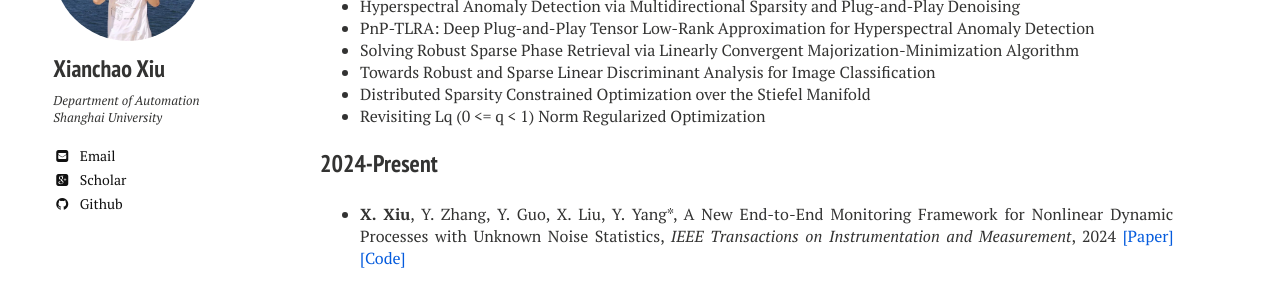
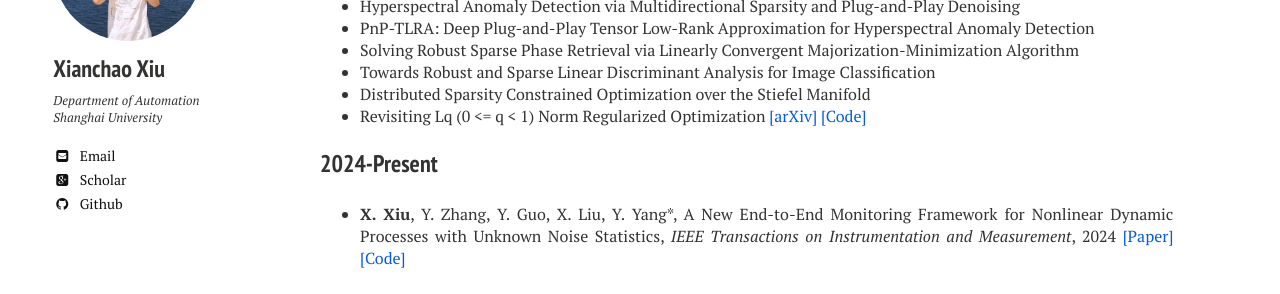
Before and after one commit to xianchaoxiu/xianchaoxiu.github.io, a Jekyll site: the page built from journals/index.md, in a window 1280 px wide. Shown: the part 181-475 px from the top of the page. Built offline with Jekyll 4.4.1, drawn with Linux system fonts in a browser that asks for light colours; nearby versions of some CDN libraries.

Commit message:
Update index.md

```diff
--- a/journals/index.md
+++ b/journals/index.md
@@ -13,7 +13,7 @@ share: false
 * Solving Robust Sparse Phase Retrieval via Linearly Convergent Majorization-Minimization Algorithm <br>
 * Towards Robust and Sparse Linear Discriminant Analysis for Image Classification <br>
 * Distributed Sparsity Constrained Optimization over the Stiefel Manifold <br>
-* Revisiting Lq (0 <= q < 1) Norm Regularized Optimization <br>
+* Revisiting Lq (0 <= q < 1) Norm Regularized Optimization <a href="https://arxiv.org/abs/2306.14394" class="textlink" target="_blank">[arXiv]</a> <a href="https://github.com/ShenglongZhou/PSNP" class="textlink" target="_blank">[Code]</a> <br>
 
 ### 2024-Present
 * <b>X. Xiu</b>, Y. Zhang, Y. Guo, X. Liu, Y. Yang*, A New End-to-End Monitoring Framework for Nonlinear Dynamic Processes with Unknown Noise Statistics, <i>IEEE Transactions on Instrumentation and Measurement</i>, 2024 <a href="https://ieeexplore.ieee.org/document/10464356" class="textlink" target="_blank">[Paper]</a> <a href="https://github.com/xianchaoxiu/IEEE_TIM_DRNN" class="textlink" target="_blank">[Code]</a> <br>
```
